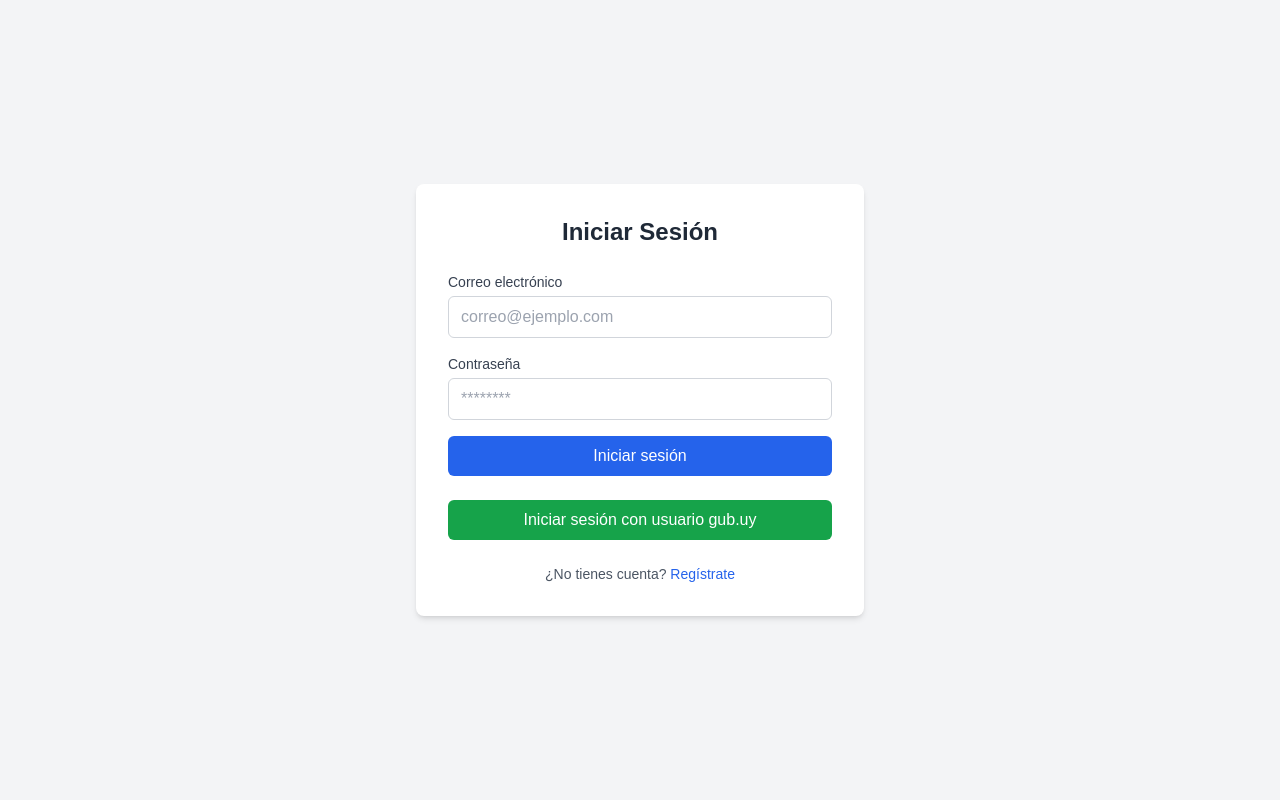
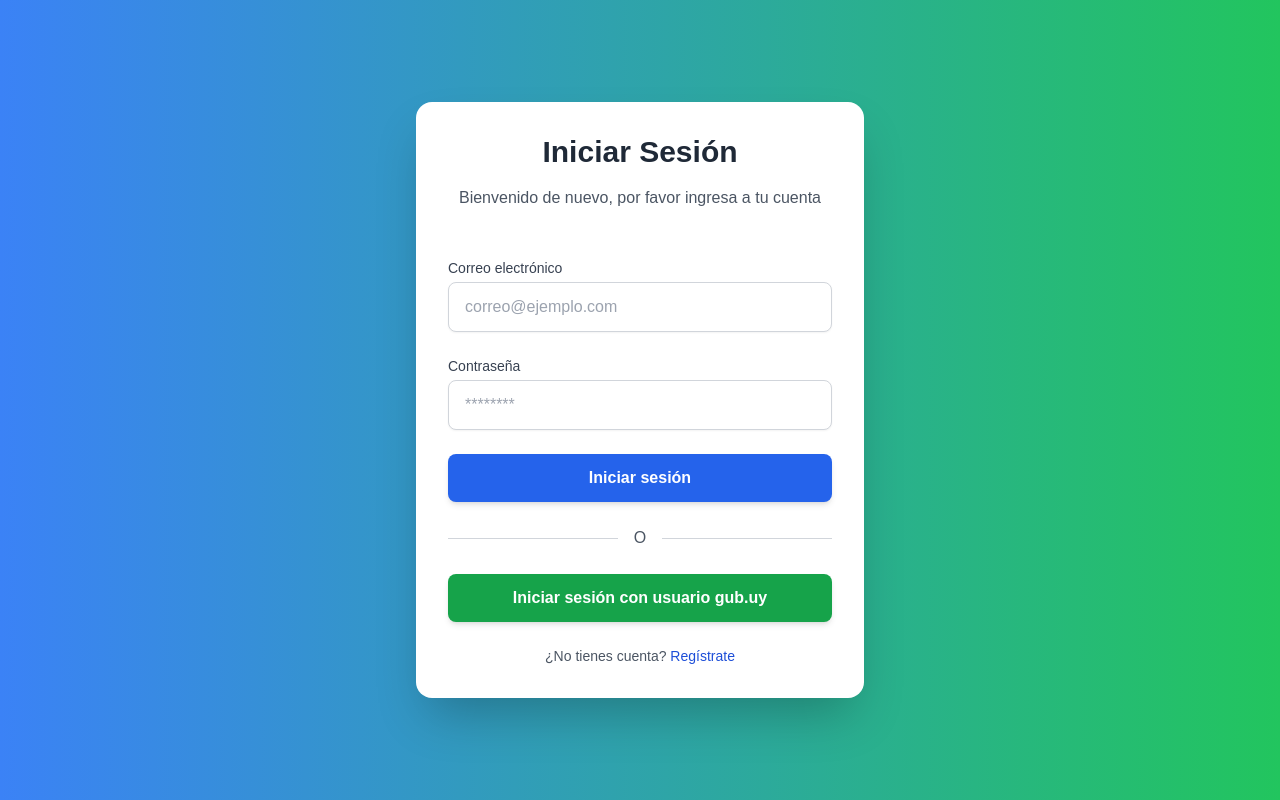
Before and after one commit to xSanPrax/verificado_uy, a Next.js app: page /login in a window 1280 px wide. Built offline with nearby package versions, Linux system fonts and the light colour scheme.

Commit message:
cambios en login y home

```diff
--- a/src/app/(auth)/login/page.jsx
+++ b/src/app/(auth)/login/page.jsx
@@ -1,13 +1,13 @@
-"use client"
+"use client";
 import { useState } from 'react';
-import { useRouter } from 'next/router';
+import { useRouter } from 'next/navigation';
 import { externalLogin } from '@/context/auth/auth_state.jsx';
 
 export default function Login() {
     const [email, setEmail] = useState('');
     const [password, setPassword] = useState('');
     const [error, setError] = useState(null);
-    // const router = useRouter();
+    const router = useRouter();
 
     const handleLogin = async (e) => {
         e.preventDefault();
@@ -21,8 +21,7 @@ export default function Login() {
 
     const handleExternalLogin = async () => {
         try {
-            await externalLogin(); // Llama a la función de autenticación externa
-            // Aquí puedes redirigir o manejar el éxito de la autenticación
+            await externalLogin();
             router.push('/');
         } catch (error) {
             setError("Error al autenticarse con el método externo");
@@ -30,12 +29,15 @@ export default function Login() {
     };
 
     return (
-        <div className="flex items-center justify-center min-h-screen bg-gray-100">
-            <div className="w-full max-w-md p-8 space-y-6 bg-white rounded-lg shadow-md">
-                <h2 className="text-2xl font-bold text-center text-gray-800">Iniciar Sesión</h2>
-                <form className="space-y-4" onSubmit={handleLogin}>
+        <div className="flex items-center justify-center min-h-screen bg-gradient-to-r from-blue-500 to-green-500 p-6">
+            <div className="w-full max-w-md p-8 space-y-6 bg-white rounded-2xl shadow-2xl">
+                <div className="flex flex-col items-center">
+                    <h2 className="text-3xl font-extrabold text-center text-gray-800 mb-4">Iniciar Sesión</h2>
+                    <p className="text-gray-600 mb-6 text-center">Bienvenido de nuevo, por favor ingresa a tu cuenta</p>
+                </div>
+                <form className="space-y-6" onSubmit={handleLogin}>
                     <div>
-                        <label htmlFor="email" className="block text-sm font-medium text-gray-700">
+                        <label htmlFor="email" className="block text-sm font-medium text-gray-700 mb-1">
                             Correo electrónico
                         </label>
                         <input
@@ -44,12 +46,12 @@ export default function Login() {
                             value={email}
                             onChange={(e) => setEmail(e.target.value)}
                             required
-                            className="w-full px-3 py-2 mt-1 text-gray-800 border border-gray-300 rounded-md focus:outline-none focus:ring-2 focus:ring-blue-500"
+                            className="w-full px-4 py-3 rounded-lg border border-gray-300 focus:outline-none focus:ring-2 focus:ring-blue-500 transition-shadow shadow-sm"
                             placeholder="correo@ejemplo.com"
                         />
                     </div>
                     <div>
-                        <label htmlFor="password" className="block text-sm font-medium text-gray-700">
+                        <label htmlFor="password" className="block text-sm font-medium text-gray-700 mb-1">
                             Contraseña
                         </label>
                         <input
@@ -58,27 +60,32 @@ export default function Login() {
                             value={password}
                             onChange={(e) => setPassword(e.target.value)}
                             required
-                            className="w-full px-3 py-2 mt-1 text-gray-800 border border-gray-300 rounded-md focus:outline-none focus:ring-2 focus:ring-blue-500"
+                            className="w-full px-4 py-3 rounded-lg border border-gray-300 focus:outline-none focus:ring-2 focus:ring-blue-500 transition-shadow shadow-sm"
                             placeholder="********"
                         />
                     </div>
-                    {error && <p className="text-sm text-red-600">{error}</p>}
+                    {error && <p className="text-sm text-red-600 text-center">{error}</p>}
                     <button
                         type="submit"
-                        className="w-full px-4 py-2 text-white bg-blue-600 rounded-md hover:bg-blue-700 focus:outline-none focus:ring-2 focus:ring-blue-500 focus:ring-offset-2"
+                        className="w-full py-3 mt-4 bg-blue-600 hover:bg-blue-700 text-white font-semibold rounded-lg shadow-md transition-all duration-300 ease-in-out transform hover:-translate-y-1"
                     >
                         Iniciar sesión
                     </button>
                 </form>
+                <div className="flex items-center justify-center my-4">
+                    <span className="w-full h-px bg-gray-300"></span>
+                    <span className="px-4 text-gray-600">O</span>
+                    <span className="w-full h-px bg-gray-300"></span>
+                </div>
                 <button
                     onClick={handleExternalLogin}
-                    className="w-full px-4 py-2 mt-4 text-white bg-green-600 rounded-md hover:bg-green-700 focus:outline-none focus:ring-2 focus:ring-green-500 focus:ring-offset-2"
+                    className="w-full py-3 text-white bg-green-600 hover:bg-green-700 font-semibold rounded-lg shadow-md transition-all duration-300 ease-in-out transform hover:-translate-y-1"
                 >
                     Iniciar sesión con usuario gub.uy
                 </button>
-                <p className="text-sm text-center text-gray-600">
+                <p className="text-sm text-center text-gray-600 mt-6">
                     ¿No tienes cuenta?{' '}
-                    <a href="#" className="font-medium text-blue-600 hover:underline">
+                    <a href="#" className="font-medium text-blue-700 hover:underline">
                         Regístrate
                     </a>
                 </p>
--- a/src/app/page.tsx
+++ b/src/app/page.tsx
@@ -15,13 +15,13 @@ export default function Home() {
         <section className="text-center mt-8">
           <h2 className="text-3xl font-semibold">¡No te dejes engañar!</h2>
           <p className="mt-4 text-lg">
-            En Verificado Uy te ayudamos a diferenciar entre las noticias reales y los bulos. Nuestra misión es brindar información verificada y ayudar a la comunidad a mantenerse informada.
+            En Verificado Uy te ayudamos a diferenciar entre los hechos reales y la desinformación. Nuestra misión es brindar información verificada y ayudar a la comunidad a mantenerse informada.
           </p>
           <a
-            href="#verify-now"
+            href="login"
             className="inline-block mt-6 px-8 py-4 bg-blue-600 text-white font-semibold rounded-md shadow-md hover:bg-blue-700 transition-colors"
           >
-            Verificar una noticia ahora
+            Verificar un hecho ahora
           </a>
         </section>
 
@@ -35,18 +35,18 @@ export default function Home() {
                 className="bg-white dark:bg-gray-800 rounded-lg shadow-lg overflow-hidden transition-transform transform hover:scale-105"
               >
                 <Image
-                  src={`/news_verified_${id}.jpg`}
-                  alt={`Verificación noticia ${id}`}
+                  src={`/facts_verified_${id}.jpg`}
+                  alt={`Verificación hecho ${id}`}
                   width={400}
                   height={300}
                   className="w-full h-40 object-cover"
                 />
                 <div className="p-4">
                   <h3 className="text-xl font-semibold">
-                    Verificación: Noticia {id}
+                    Verificación: Hecho {id}
                   </h3>
                   <p className="text-sm mt-2 text-gray-600 dark:text-gray-400">
-                    Un breve resumen de la noticia verificada y el resultado: verdadera, falsa o engañosa. Haz clic para más detalles.
+                    Un breve resumen del hecho verificado y el resultado: verdadero, falso o engañoso. Haz clic para más detalles.
                   </p>
                   <a
                     href="#"
@@ -60,23 +60,23 @@ export default function Home() {
           </div>
         </section>
 
-        {/* Submit News for Verification */}
+        {/* Submit Fact for Verification */}
         <section id="verify-now" className="bg-white dark:bg-gray-800 p-8 rounded-lg shadow-lg text-center">
-          <h2 className="text-2xl font-semibold mb-4">Envía una Noticia para Verificación</h2>
+          <h2 className="text-2xl font-semibold mb-4">Envía un Hecho para Verificación</h2>
           <p className="mb-6 text-lg">
-            ¿Tienes dudas sobre una noticia? Envíala a nuestro equipo y te ayudaremos a verificar su veracidad.
+            ¿Tienes dudas sobre un hecho? Envíalo a nuestro equipo y te ayudaremos a verificar su veracidad.
           </p>
           <form className="space-y-4 max-w-md mx-auto">
             <div>
-              <label htmlFor="newsLink" className="block text-sm font-medium text-gray-700 dark:text-gray-300">
-                Enlace de la noticia
+              <label htmlFor="factLink" className="block text-sm font-medium text-gray-700 dark:text-gray-300">
+                Enlace del hecho
               </label>
               <input
                 type="url"
-                id="newsLink"
+                id="factLink"
                 required
                 className="w-full mt-1 p-3 text-gray-800 border border-gray-300 rounded-md focus:outline-none focus:ring-2 focus:ring-green-500"
-                placeholder="https://ejemplo.com/noticia"
+                placeholder="https://ejemplo.com/hecho"
               />
             </div>
             <button
```
